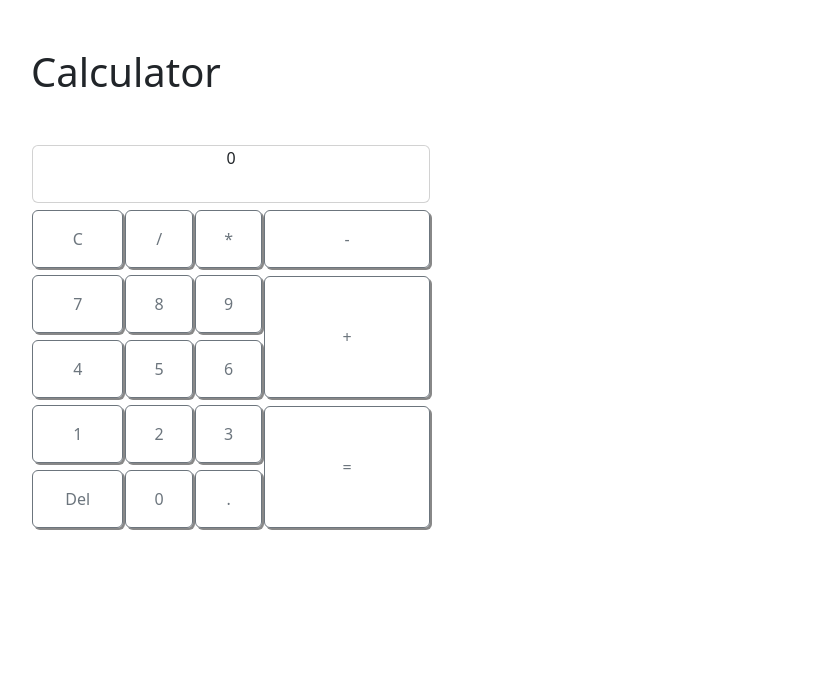
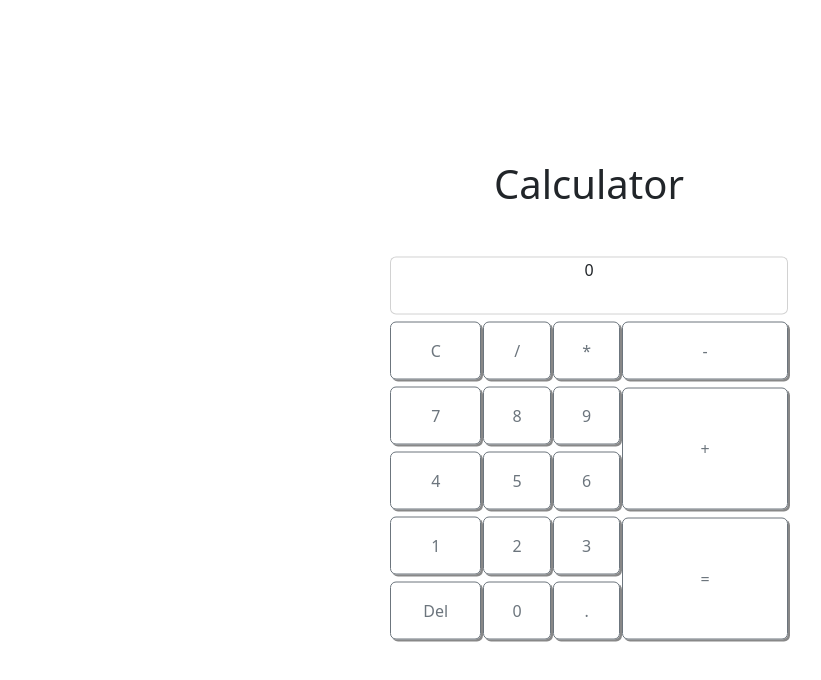
Before and after one commit to Pestanas-Vargas-Alejandro/Calculator, a React (Vite) app: page / in a window 1280 px wide. Shown: the top 680 px of the page, without its empty margins (51-872 px from the left). Built offline with nearby package versions, Linux system fonts and the light colour scheme.

Commit message:
Boton 8 mediante como componente

```diff
--- a/src/App.jsx
+++ b/src/App.jsx
@@ -1,5 +1,6 @@
 import { useState } from 'react'
 import './App.css'
+import Button from './components/Button';
 
 const buttonsClases = "btn btn-outline-secondary w-100 p-3"
 const buttonClases = "btn btn-outline-secondary w-100 p-5"
@@ -84,8 +85,8 @@ function App() {
   }
 
   return (
-    <div className="container mt-5">
-      <h1>Calculator</h1>
+    <div className="position-absolute top-50 start-50 translate-middle">
+      <h1 class="text-center">Calculator</h1>
       <table className="mt-5">
         {/*FIrst row*/}
         <tr>
@@ -106,7 +107,8 @@ function App() {
         {/*Three row*/}
         <tr>
           <td> <button type='button' className={buttonsClases} value = "7" onClick = {(e) => {handleButtonClick (e)}} >7</button></td>
-          <td> <button type='button' className={buttonsClases} value = "8"  onClick = {(e) => {handleButtonClick (e)}} >8</button></td>
+          <td> {/*<button type='button' className={buttonsClases} value = "8"  onClick = {(e) => {handleButtonClick (e)}} >8</button>*/}
+          <Button style={buttonsClases} handleClick ={handleButtonClick}/></td>
           <td> <button type='button' className={buttonsClases} value = "9" onClick = {(e) => {handleButtonClick (e)}} >9</button></td>
           <td rowSpan={2}> <button type='button' className={buttonClases} value = "+" onClick={(e) => handleOperationButtonClick (e)}>+</button></td>
         </tr>
--- /dev/null
+++ b/src/components/Button.jsx
@@ -0,0 +1,13 @@
+const Button = (props) => {
+    return (
+        <button
+            type='button'
+            className={props.style}
+            value="8"
+            onClick = {(e)=> props.handleClick(e)}
+            style ={{}}>
+            8
+        </button>
+    )
+}
+export default Button;
```
